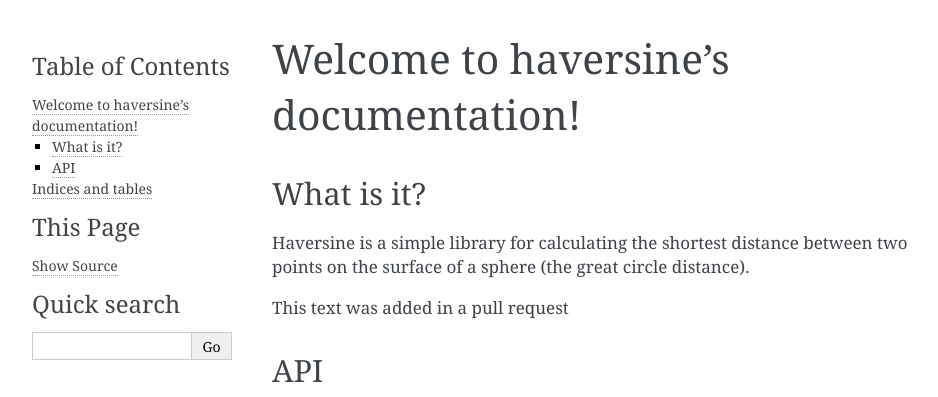
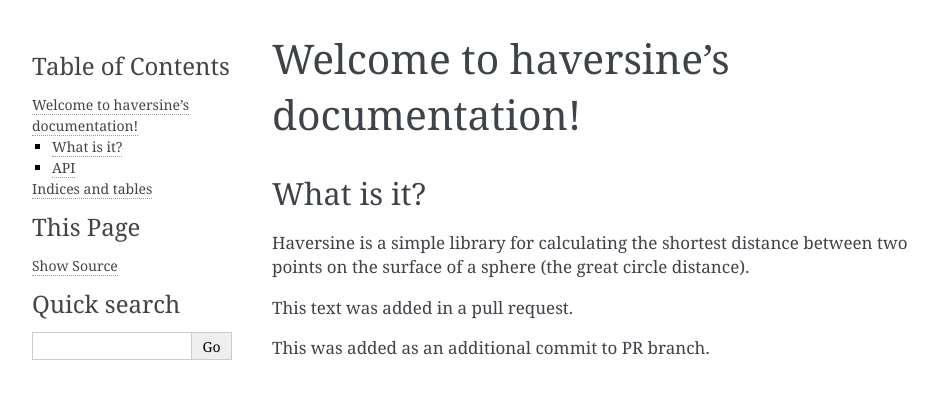
Before and after one commit to lkilcommons/sphinx-tutorial, a Sphinx documentation site: the page built from docs/source/index.rst, in a window 1280 px wide, cut to the strip 0-397 px from the top of the page. Shown: the whole strip, without its empty margins (148-1086 px from the left). Built offline with Sphinx 7.4.7, drawn with Linux system fonts in a browser that asks for light colours.

Commit message:
Update index.rst

```diff
--- a/docs/source/index.rst
+++ b/docs/source/index.rst
@@ -16,7 +16,9 @@ What is it?
 Haversine is a simple library for calculating the shortest distance between
 two points on the surface of a sphere (the great circle distance).
 
-This text was added in a pull request
+This text was added in a pull request.
+
+This was added as an additional commit to PR branch.
 
 API
 ---
```
